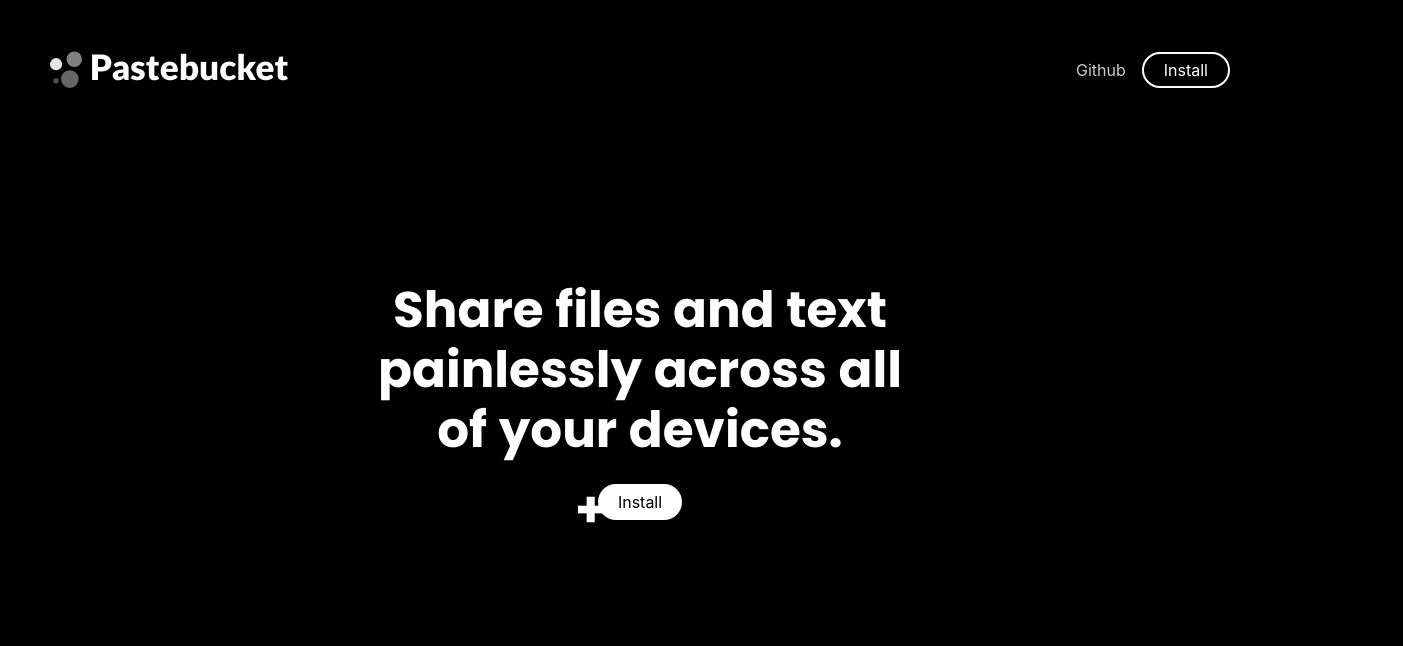
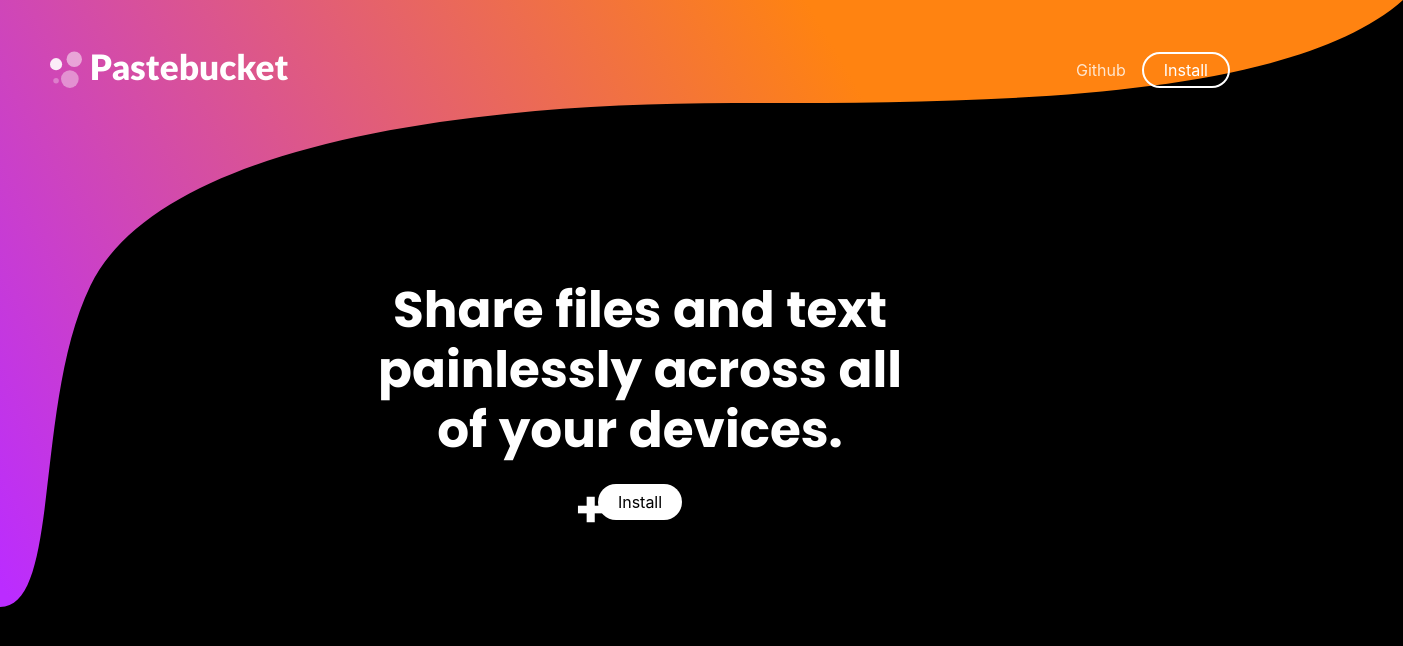
Before and after one commit to enricobertolotti/pastebucket-website, a Nuxt app: page / in a window 1280 px wide. Shown: the top 646 px of the page, 1403 px wide, since content can reach past the window. Built offline with nearby package versions, Linux system fonts and the light colour scheme.

Commit message:
Add initial gradient

```diff
--- a/components/Background.vue
+++ b/components/Background.vue
@@ -7,6 +7,7 @@
       <img src="" alt="" />
     </div>
     <img class="moving-wave" src="/graphics/wave1.svg" alt="wave" />
+    <img class="gradient1" src="/graphics/gradient1.svg" alt="gradient" />
     <!-- <img class="moving-wave" src="/graphics/wave2.svg" alt="wave" />
     <img class="moving-wave" src="/graphics/wave3.svg" alt="wave" /> -->
   </div>
@@ -28,6 +29,12 @@ export default class Background extends Vue {
   right: calc(100vw + 100px);
   animation: vertical 10s ease-in-out;
   animation-iteration-count: infinite;
+}
+
+.gradient1 {
+  position: absolute;
+  top: 0;
+  left: 0;
 }
 
 .vertical-container {
```
Also changed, not shown: static/graphics/gradient1.svg (added).
